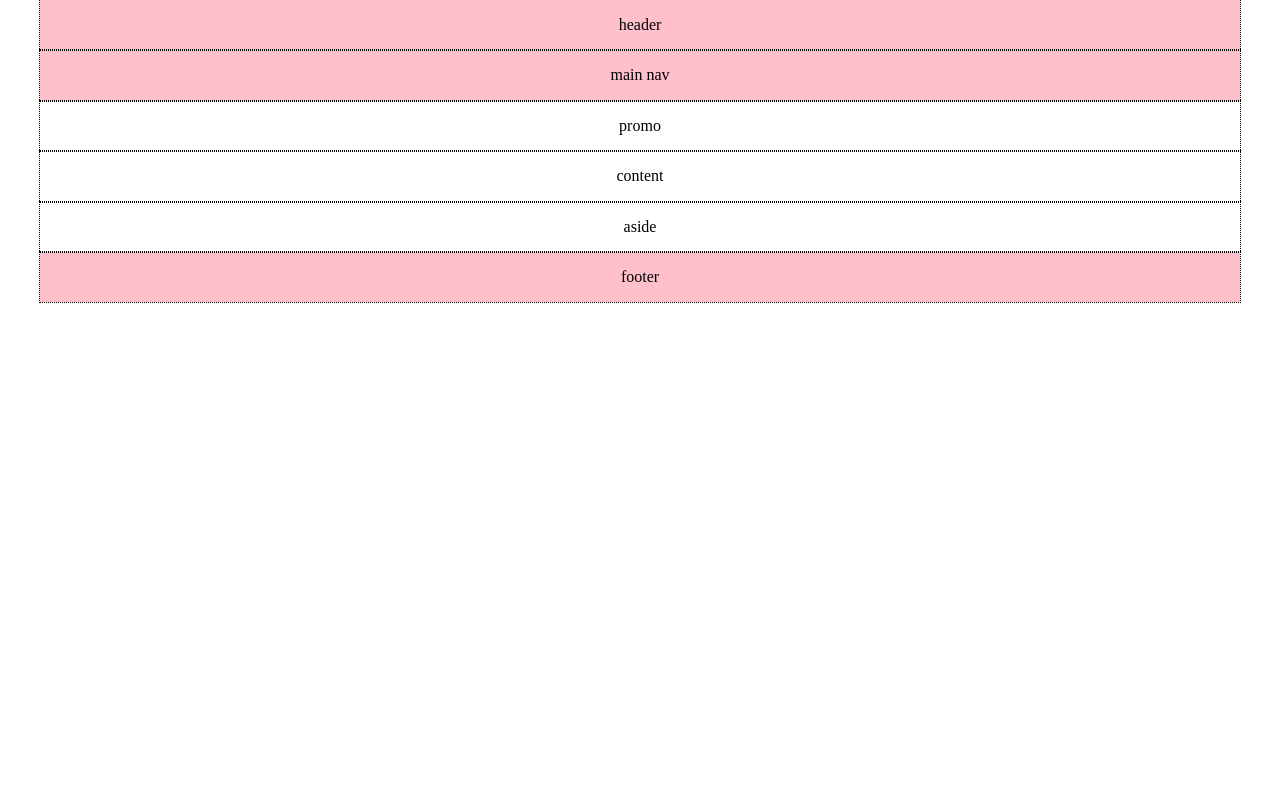
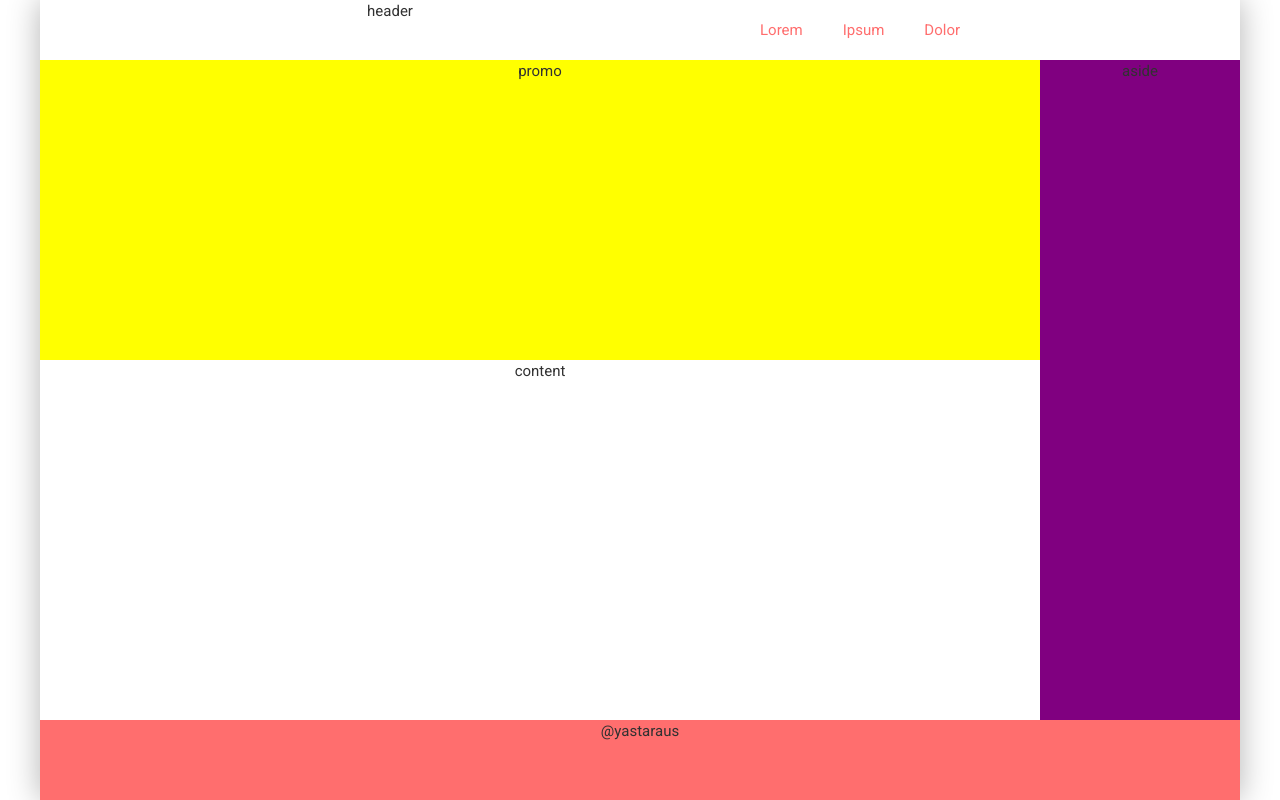
Before and after one commit to yastaraus/yastaraus.github.io, a PHP site: page /dev-branch/index.html in a window 1280 px wide. Run offline with PHP 8.4, Linux system fonts and the light colour scheme.

Commit message:
new awesome (not) layout

```diff
--- a/dev-branch/css/master.css
+++ b/dev-branch/css/master.css
@@ -1,85 +1,143 @@
+/* Общие стили */
 body {
   margin: 0px;
   padding: 0px;
+  width: 100%;
   height: 100%;
-  width: 100%;
+  font-family: 'Roboto', sans-serif;
+  font-size: 15px;
+  line-height: 1.5;
+  color: #313131;
 }
 
 * {
   box-sizing: border-box;
 }
 
+a {
+  text-decoration: none;
+  color: var(--yast-main-color);
+}
+
 .otl {
   outline: 1px dotted black;
 }
 
+/* === Grid обертка === */
 .glb-wrapper {
   max-width: 1200px;
   min-width: 320px;
   min-height: 100vh;
   margin: 0px auto;
+  box-shadow: 0px 0px 30px rgba(0,0,0,0.3);
 
-.grid {
   display: grid;
   grid-template-columns: repeat(9, minmax(min-content, 1fr)) 1fr repeat(2, 100px);
-  grid-template-rows: 80px 300px 2fr 100px;
+  grid-template-rows: 60px 300px 2fr 80px;
+
   grid-template-areas:
   "h h h h h h h n n n n n"
   "p p p p p p p p p p a a"
   "c c c c c c c c c c a a"
   "f f f f f f f f f f f f";
-
-  /* background-color: lightblue; */
 }
 
 .grid-item {
   text-align: center;
-  padding: 1em;
+  /* padding: 1em; */
 }
 
 .main-header {
   grid-area: h;
-  background-color: pink;
+  /* background-color: var(--yast-main-color); /* Переменная основным цветом */ */
 }
 
 .main-nav {
  grid-area: n;
- background-color: pink;
+ /* background-color: var(--yast-main-color); /* Переменная основным цветом */ */
 }
 
 .promo-block {
   grid-area: p;
+
+  background-color: yellow;
 }
 
 .main-content {
   grid-area: c;
+
+  background-color: ;
 }
 
 .aside {
   grid-area: a;
+
+  background-color: purple;
 }
 
 .main-footer {
   grid-area: f;
-  background-color: pink;
+  background-color: var(--yast-main-color); /* Переменная основным цветом */
 }
 
+/* === Nav Styles === */
+.main-nav {
 
+}
+.main-nav > ul {
+  padding: 0px;
+  margin: 9px 0px;
+  /* margin: 8px 0px 0px 0px; */
 
-@media (max-width: 600px) {
+  list-style: none;
+  display: flex;
+  justify-content: flex-start;
+  align-items: center;
+}
+.main-nav > ul a {
+  text-decoration: none;
+  display: block;
+  padding: 10px 20px;
+}
+.main-nav > ul a:hover {
+  font-weight: bold;
+  color: var(--yast-second-color);
+}
+
+.main-nav > a .burger-menu {
+  display: none;
+}
+
+/* === Медиа запросы === */
+@media (max-width: 768px) {
   .glb-wrapper {
-    grid-template-columns: repeat(10, minmax(min-content, 1fr)) repeat(2, 40px);
-    grid-template-rows: 80px 200px 2fr 1fr 80px;
+    grid-template-columns: repeat(11, minmax(min-content, 1fr)) 60px;
+    grid-template-rows: 60px 200px 2fr 1fr 60px;
     grid-template-areas:
-    "h h h h h h h h h h n n"
+    "h h h h h h h h h h h n"
     "p p p p p p p p p p p p"
     "c c c c c c c c c c c c"
     "a a a a a a a a a a a a"
     "f f f f f f f f f f f f";
   }
+
+  /* Отображаем бургер вместо меню */
+  .main-nav > ul {
+    display: none;
+  }
+  .main-nav > a {
+    display: block;
+    padding: 10px;
+    height: 60px;
+    width: 60px;
+  }
+  .main-nav > a > .burger-menu {
+    fill: var(--yast-main-color); /* Заливка бургера цветом */
+    display: block;
+  }
 }
 
-@media (max-width: 425px) {
+/* @media (max-width: 425px) {
   .glb-wrapper {
     grid-template-columns: repeat(10, minmax(min-content, 1fr)) repeat(2, 30px);
     grid-template-rows: 60px 200px 2fr 1fr 60px;
@@ -90,4 +148,28 @@ body {
     "a a a a a a a a a a a a"
     "f f f f f f f f f f f f";
   }
+} */
+
+/* === Эксперементальная зона !!! === */
+
+/* Переменные с цветами */
+/*
+https://medium.com/devschacht/%D0%B8%D0%B7%D1%83%D1%87%D0%B8%D1%82%D0%B5-css-%D0%BF%D0%B5%D1%80%D0%B5%D0%BC%D0%B5%D0%BD%D0%BD%D1%8B%D0%B5-%D0%B7%D0%B0-5-%D0%BC%D0%B8%D0%BD%D1%83%D1%82-3a5dc6193857
+Чтобы переменная была доступна глобально,
+просто определите её в псевдоклассе :root,
+который соответствует корневому элементу
+в дереве документов (обычно это тег <html>).
+Поскольку переменные наследуются,
+следующий ниже код делает вашу переменную доступной
+во всём вашем приложении, так как все ваши
+DOM-элементы являются потомками тега <html>.
+*/
+:root {
+  /*
+  Цвета: http://paletton.com/#uid=7000u0kicw08gQIdAGrm8sequo6
+  */
+
+  --yast-main-color: #ff6e6e; /* Основной цвет */
+  --yast-second-color: #6DBDBD; /* Второй цвет... а может быть и нет */
+  --yast-another-color: ;
 }
--- a/dev-branch/index.html
+++ b/dev-branch/index.html
@@ -7,33 +7,43 @@
     <link rel="stylesheet" href="./css/master.css">
     <link rel="stylesheet" href="./css/normalize.css">
     <link href="https://fonts.googleapis.com/css?family=Roboto:300,400,400i,500,700&amp;subset=cyrillic" rel="stylesheet">
-    <title>grid</title>
+    <title>yastaraus - new layout</title>
   </head>
   <body>
     <div class="glb-wrapper">
       <!-- Главный хедер -->
-      <header class="grid-item main-header otl">
+      <header class="grid-item main-header">
         header
       </header>
       <!-- Главная навигация -->
-      <nav class="grid-item main-nav otl">
-        main nav
+      <nav class="grid-item main-nav">
+        <ul>
+          <li class="main-nav__item"><a href="#">Lorem</a></li>
+          <li class="main-nav__item"><a href="#">Ipsum</a></li>
+          <li class="main-nav__item"><a href="#">Dolor</a></li>
+        </ul>
+        <a href="#">
+          <!-- Мне кажется можно придумать что то получше с svg -->
+          <svg class="burger-menu" xmlns="http://www.w3.org/2000/svg" height="40" width="40" viewBox="-4 -4 40 40">
+            <path d="M4 10h24a2 2 0 0 0 0-4H4a2 2 0 0 0 0 4zm24 4H4a2 2 0 0 0 0 4h24a2 2 0 0 0 0-4zm0 8H4a2 2 0 0 0 0 4h24a2 2 0 0 0 0-4z"/>
+          </svg>
+        </a>
       </nav>
       <!-- Какой то промо блок -->
-      <section class="grid-item promo-block otl">
+      <section class="grid-item promo-block">
         promo
       </section>
       <!-- Основной контент -->
-      <main class="grid-item main-content otl">
+      <main class="grid-item main-content">
         content
       </main>
-      <!-- боковой блок -->
-      <aside class="grid-item aside otl">
+      <!-- Боковой контент -->
+      <aside class="grid-item aside">
         aside
       </aside>
       <!-- Главный футер -->
-      <footer class="grid-item main-footer otl">
-        footer
+      <footer class="grid-item main-footer">
+        <span>@yastaraus</span>
       </footer>
     </div>
   </body>
```
